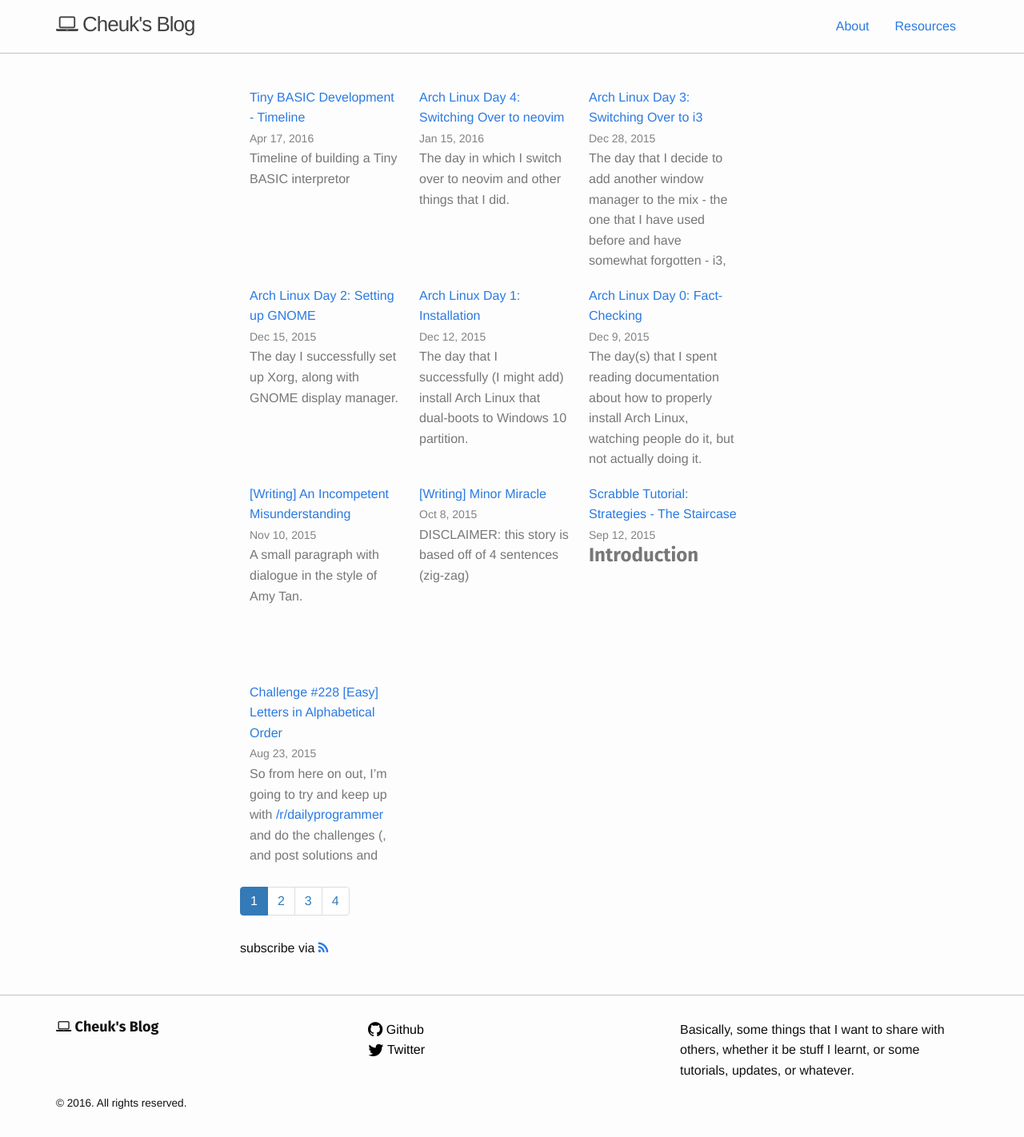
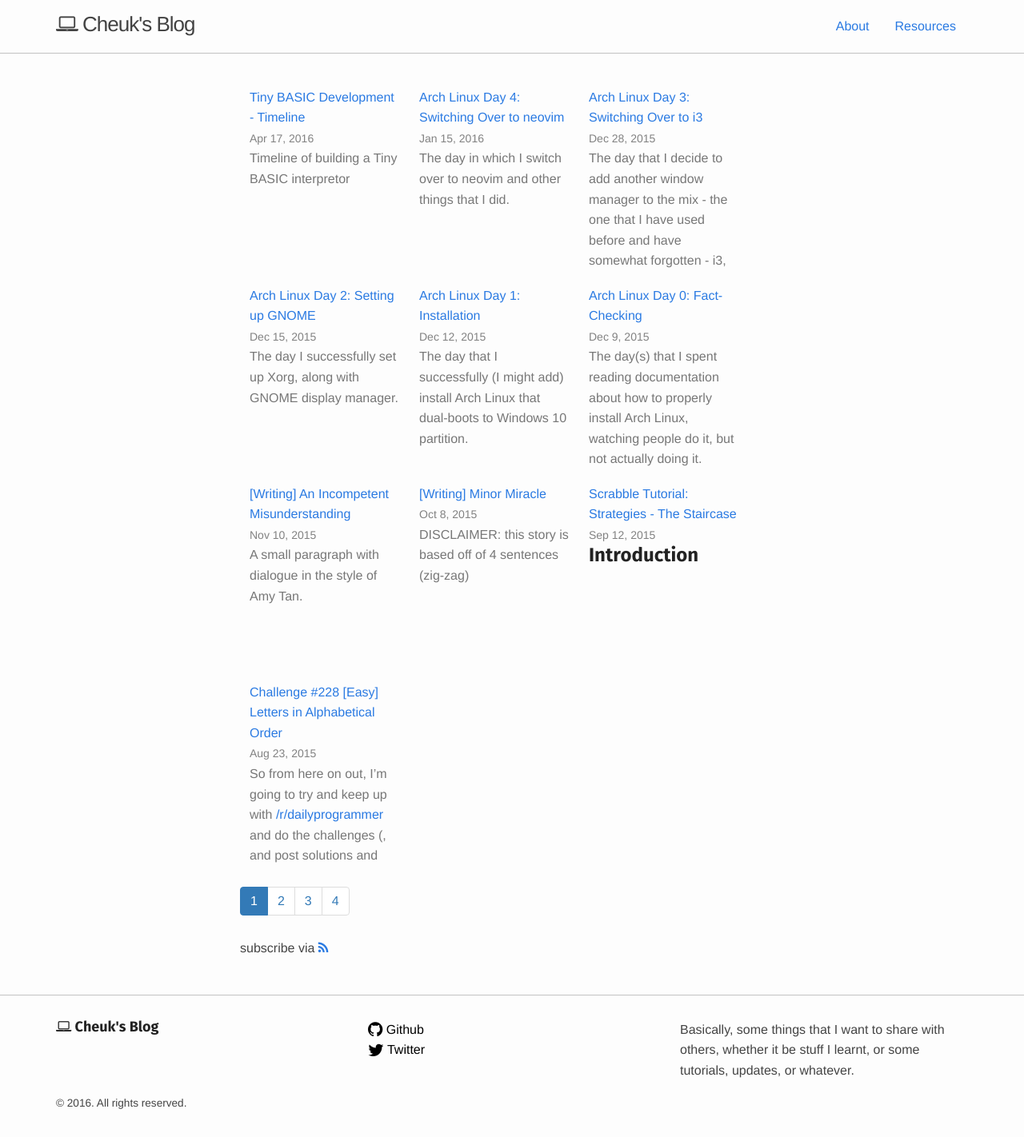
Before and after one commit to chuck-sys/personal-site, a Jekyll site: the page built from index.html, in a window 1280 px wide. Shown: the whole page at 80% size. Built offline with Jekyll 4.4.1, drawn with Linux system fonts in a browser that asks for light colours; nearby versions of some CDN libraries; the list of posts is cut into pages by our own code.

Commit message:
Lighten overall colours used for text

```diff
--- a/_sass/_base.scss
+++ b/_sass/_base.scss
@@ -82,6 +82,7 @@
 h1, h2, h3, h4, h5, h6 {
     font-weight: bold;
     font-family: 'FiraSans', Helvetica, sans-serif;
+    color: $heading-color;
 }
 
 
--- a/css/main.scss
+++ b/css/main.scss
@@ -30,7 +30,8 @@
 
 $spacing-unit:     30px;
 
-$text-color:       #111;
+$text-color:       #444;
+$heading-color:    #222;
 $background-color: #fdfdfd;
 $brand-color:      #2a7ae2;
 
```
